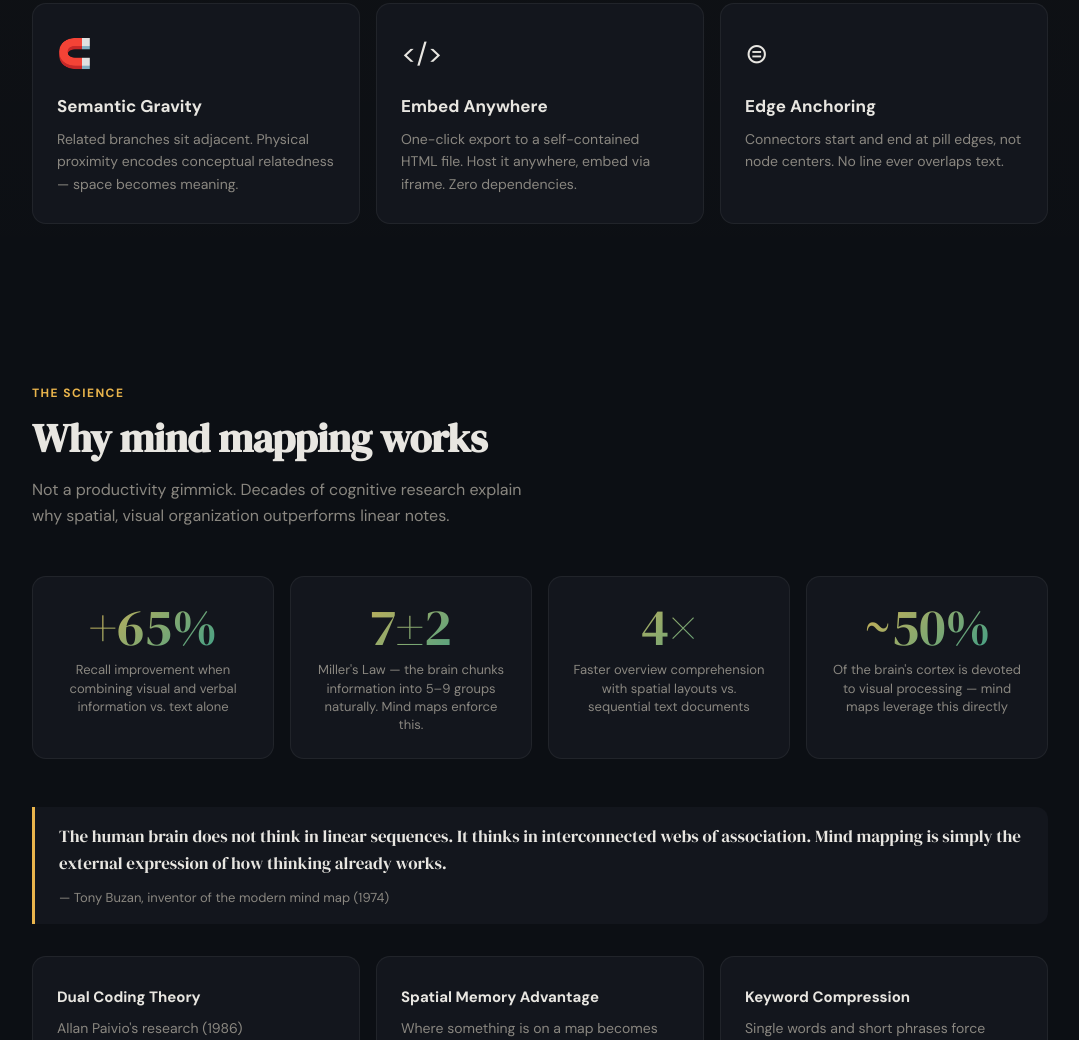
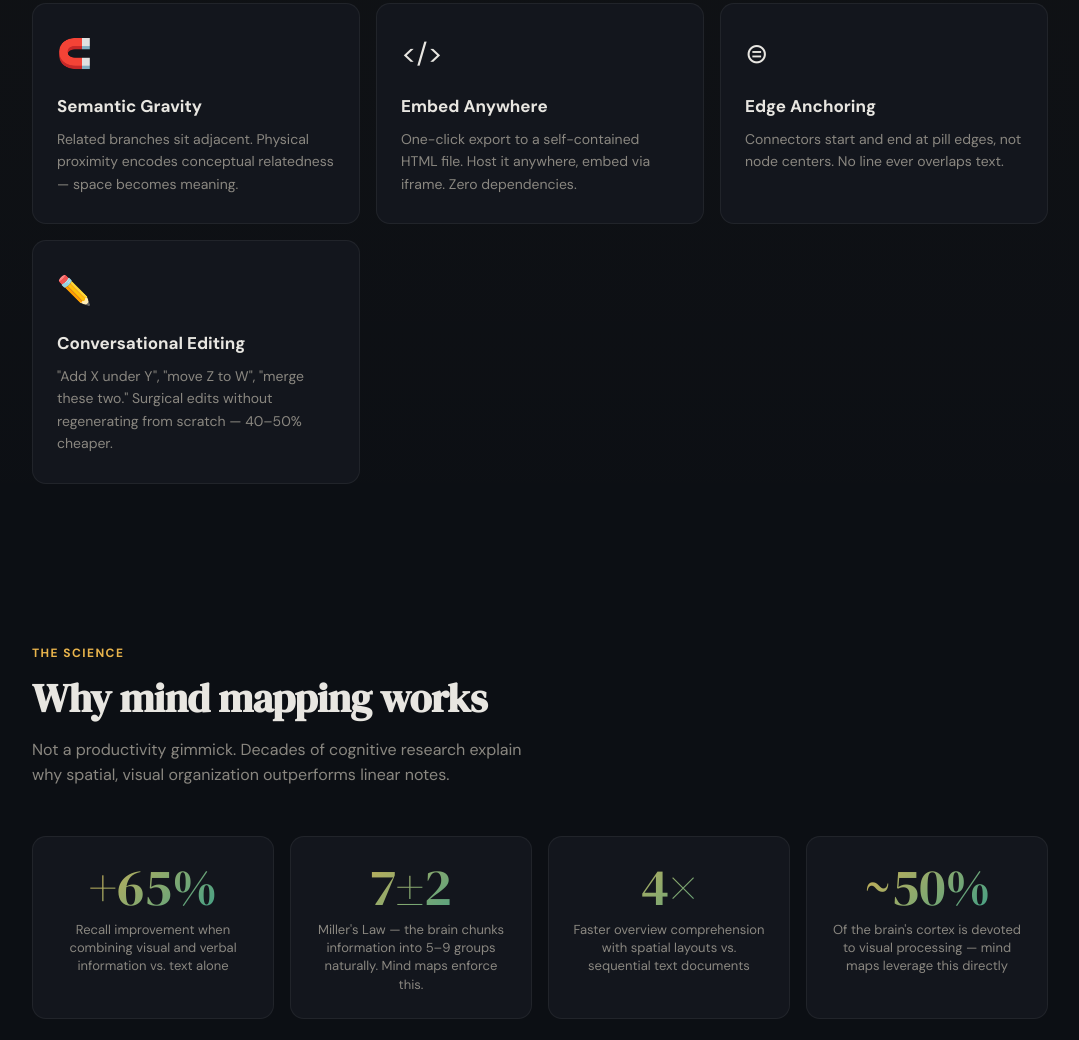
Before and after one commit to 0x-man/mindmap-skill, a plain HTML site: page docs/index.html in a window 1280 px wide. Shown: the part 3112-4152 px from the top of the page, without its empty margins (100-1179 px from the left). Drawn offline with Linux system fonts and the light colour scheme.

Commit message:
Add conversational editing and latest features to demo site

```diff
--- a/docs/index.html
+++ b/docs/index.html
@@ -154,6 +154,7 @@
       <div class="feature-card reveal"><span class="feature-icon">🧲</span><h3>Semantic Gravity</h3><p>Related branches sit adjacent. Physical proximity encodes conceptual relatedness — space becomes meaning.</p></div>
       <div class="feature-card reveal"><span class="feature-icon">&lt;/&gt;</span><h3>Embed Anywhere</h3><p>One-click export to a self-contained HTML file. Host it anywhere, embed via iframe. Zero dependencies.</p></div>
       <div class="feature-card reveal"><span class="feature-icon">⊜</span><h3>Edge Anchoring</h3><p>Connectors start and end at pill edges, not node centers. No line ever overlaps text.</p></div>
+      <div class="feature-card reveal"><span class="feature-icon">✏️</span><h3>Conversational Editing</h3><p>"Add X under Y", "move Z to W", "merge these two." Surgical edits without regenerating from scratch — 40–50% cheaper.</p></div>
     </div>
   </div>
 </section>
```
